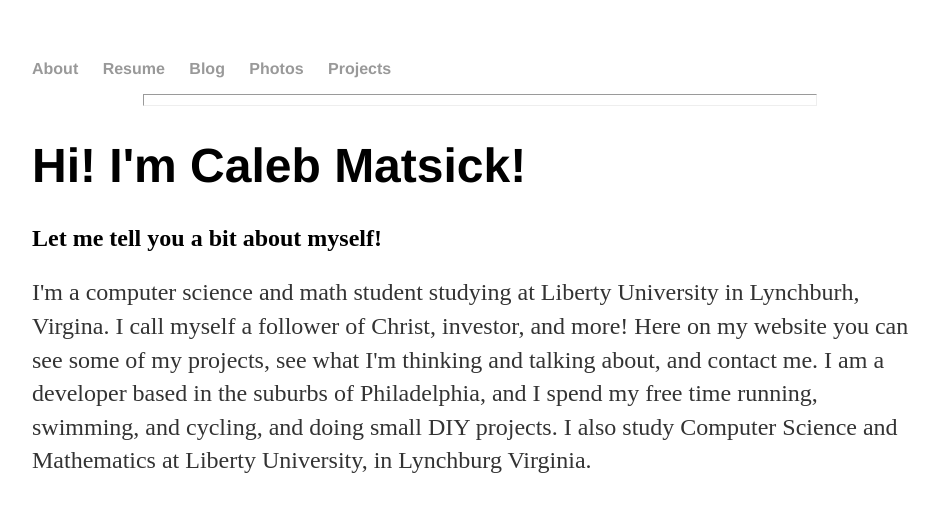
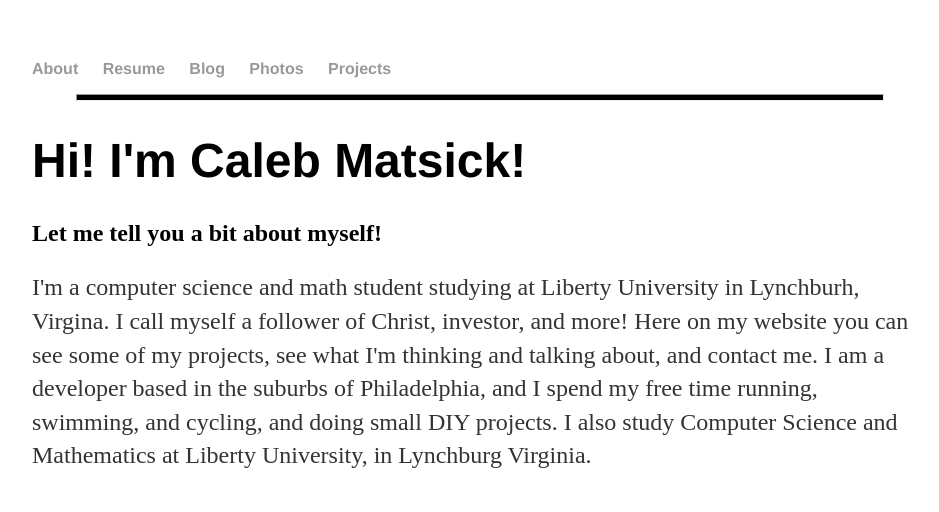
Before and after one commit to IronmanMk40/Matsick-Dot-Com, a Jekyll site: the page built from index.html, in a window 1280 px wide. Shown: the top 512 px of the page, without its empty margins (160-1099 px from the left). Built offline with Jekyll 4.4.1, drawn with Linux system fonts in a browser that asks for light colours.

Commit message:
Make horizontal line thinner and black

```diff
--- a/css/main.css
+++ b/css/main.css
@@ -43,10 +43,11 @@ ul.posts li {
 }
 
 hr {
-width: 75%;
-height: 10px;
+width: 90%;
+height: 5px;
 margin-top: 10px;
 margin-bottom: 10px;
+background-color: black;
 }
 
 }
```
